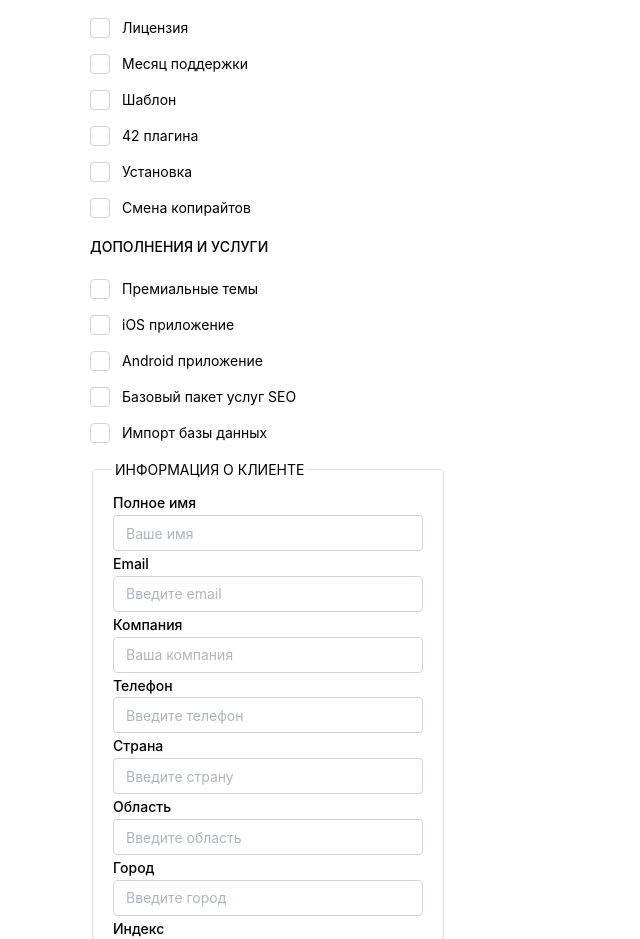
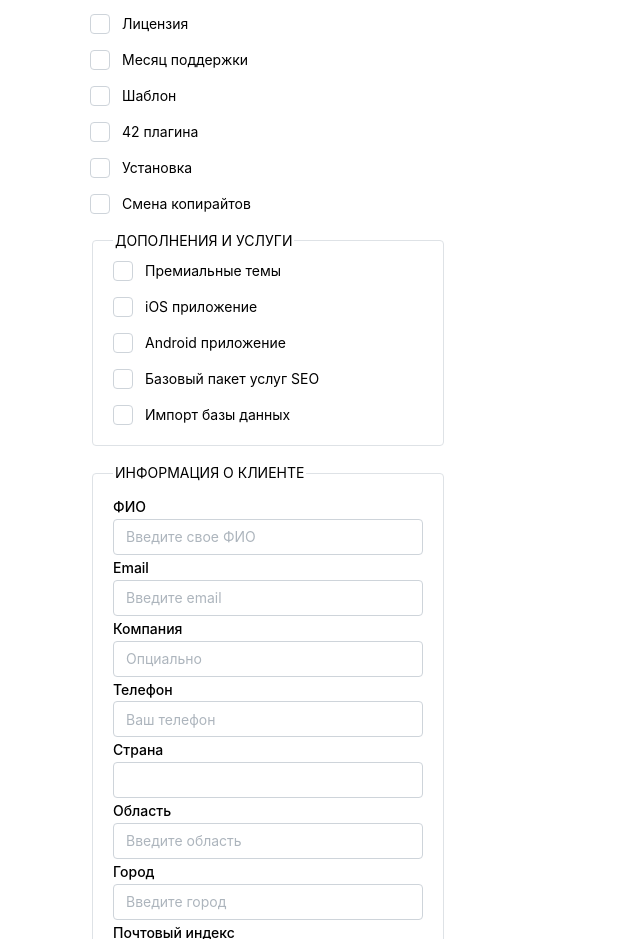
Before and after one commit to ChernyshevaNetology/react-start, a React (Vite) app: page / in a window 1280 px wide. Shown: the part 113-1052 px from the top of the page, without its empty margins (0-640 px from the left). Built offline with nearby package versions, Linux system fonts and the light colour scheme.

Commit message:
Almost full form

```diff
--- a/src/projects/project-3/form-data.js
+++ b/src/projects/project-3/form-data.js
@@ -70,3 +70,26 @@ export const additionalServices = [
     toolTipText: "Dummy Tooltip text to display as popup when clicked",
   },
 ];
+
+export const customerDetails = [
+  {
+    key: "ФИО",
+    name: "Введите свое ФИО",
+  },
+  { key: "Email", name: "Введите email" },
+  { key: "Компания", name: "Опциально" },
+  { key: "Телефон", name: "Ваш телефон" },
+  { key: "Страна" },
+  { key: "Область", name: "Введите область" },
+  { key: "Город", name: "Введите город" },
+  { key: "Почтовый индекс", name: "Опциально" },
+  { key: "Адрес", name: "Опциально" },
+];
+
+export const countrySelect = [
+  { name: "Россия" },
+  { name: "Баларусь" },
+  { name: "Кыргызстан" },
+  { name: "Казакстан" },
+  { name: "Узбекистан" },
+];
--- a/src/projects/project-3/forms/additional-services-form.jsx
+++ b/src/projects/project-3/forms/additional-services-form.jsx
@@ -1,15 +1,13 @@
 import React from "react";
-import { Checkbox, Space, Stack } from "@mantine/core";
+import { Checkbox, Fieldset, Space, Stack } from "@mantine/core";
 import { additionalServices } from "../form-data";
 import { useFlynaxFormContext } from "./flynax-form-context";
 
-// Форма для выбора дополнительных услуг
 export const AdditionalServicesForm = () => {
   const form = useFlynaxFormContext();
   return (
     <div>
-      <Checkbox.Group label="ДОПОЛНЕНИЯ И УСЛУГИ">
-        <Space h="lg" />
+      <Fieldset legend="ДОПОЛНЕНИЯ И УСЛУГИ">
         <Stack>
           {additionalServices.map(({ key, name }, idx) => (
             <Checkbox
@@ -20,7 +18,7 @@ export const AdditionalServicesForm = () => {
             />
           ))}
         </Stack>
-      </Checkbox.Group>
+      </Fieldset>
     </div>
   );
 };
--- /dev/null
+++ b/src/projects/project-3/forms/customer-consent.jsx
@@ -0,0 +1,15 @@
+import React from "react";
+import { Checkbox, Stack } from "@mantine/core";
+import { useFlynaxFormContext } from "./flynax-form-context";
+
+export const CustomerConsentForm = () => {
+  const form = useFlynaxFormContext();
+  return (
+    <div>
+      <Stack>
+        <Checkbox label="Я принимаю условия публичной оферты" />
+        <Checkbox label="Я даю согласие на обработку персональных данных" />
+      </Stack>
+    </div>
+  );
+};
--- a/src/projects/project-3/forms/customer-info-form.jsx
+++ b/src/projects/project-3/forms/customer-info-form.jsx
@@ -1,6 +1,7 @@
 import React from "react";
 import { Fieldset, TextInput } from "@mantine/core";
 import { useFlynaxFormContext } from "./flynax-form-context";
+import { customerDetails } from "../form-data.js";
 
 // Это отдельный компонент со своей отдельной формой с информацией о клиенте (имя, email и т.д.)
 export const CustomerInfoForm = () => {
@@ -8,60 +9,9 @@ export const CustomerInfoForm = () => {
   return (
     <div>
       <Fieldset legend="ИНФОРМАЦИЯ О КЛИЕНТЕ">
-        <TextInput
-          label="Полное имя"
-          placeholder="Ваше имя"
-          key={form.key("name")}
-          {...form.getInputProps("name")}
-        />
-        <TextInput
-          label="Email"
-          placeholder="Введите email"
-          key={form.key("email")}
-          {...form.getInputProps("email")}
-        />
-        <TextInput
-          label="Компания"
-          placeholder="Ваша компания"
-          key={form.key("company")}
-          {...form.getInputProps("company")}
-        />
-        <TextInput
-          label="Телефон"
-          placeholder="Введите телефон"
-          key={form.key("phone")}
-          {...form.getInputProps("phone")}
-        />
-        <TextInput
-          label="Страна"
-          placeholder="Введите страну"
-          key={form.key("country")}
-          {...form.getInputProps("country")}
-        />
-        <TextInput
-          label="Область"
-          placeholder="Введите область"
-          key={form.key("region")}
-          {...form.getInputProps("region")}
-        />
-        <TextInput
-          label="Город"
-          placeholder="Введите город"
-          key={form.key("city")}
-          {...form.getInputProps("city")}
-        />
-        <TextInput
-          label="Индекс"
-          placeholder="Введите индекс"
-          key={form.key("zipCode")}
-          {...form.getInputProps("zipCode")}
-        />
-        <TextInput
-          label="Адрес"
-          placeholder="Введите адрес"
-          key={form.key("address")}
-          {...form.getInputProps("address")}
-        />
+        {customerDetails.map(({ key, name }) => (
+          <TextInput label={key} placeholder={name} />
+        ))}
       </Fieldset>
     </div>
   );
--- a/src/projects/project-3/forms/product-select-form.jsx
+++ b/src/projects/project-3/forms/product-select-form.jsx
@@ -1,15 +1,13 @@
 import React from "react";
 import { useFlynaxFormContext } from "./flynax-form-context";
-import { Checkbox, Select, Stack, Space } from "@mantine/core";
-import { preSelectedProducts } from "../form-data";
-// Отдельный компонет со своей формой, храняший информацию о выбранном продукте скрипта (недвижка, авто и т.д.)
+import { Select } from "@mantine/core";
+
 export const ProductSelectForm = () => {
   const form = useFlynaxFormContext();
   return (
     <div>
       <Select
         label="Продукт"
-        labelPosition="left"
         placeholder="Выберите продукт"
         data={[
           { label: "Доска объявлений", value: "classifieds" },
@@ -22,19 +20,6 @@ export const ProductSelectForm = () => {
         key={form.key("product")}
         {...form.getInputProps("product")}
       />
-      <Space h="lg" />
-      <Checkbox.Group>
-        <Stack>
-          {preSelectedProducts.map(({ key, name }, idx) => (
-            <Checkbox
-              value={key}
-              label={name}
-              key={form.key(`preSelectedProducts.${idx}.${key}`)}
-              {...form.getInputProps(`preSelectedProducts.${idx}.${key}`)}
-            />
-          ))}
-        </Stack>
-      </Checkbox.Group>
     </div>
   );
 };
--- a/src/projects/project-3/pre-selected-products.jsx
+++ b/src/projects/project-3/pre-selected-products.jsx
@@ -1,8 +1,19 @@
 import React from "react";
 import { Checkbox, Stack } from "@mantine/core";
 import { preSelectedProducts } from "./form-data";
+import { useFlynaxFormContext } from "./forms/flynax-form-context";
 
-// Компонент для предвыбранных продуктов
 export const PreselectedProductsForm = () => {
-  return <div></div>;
+  const form = useFlynaxFormContext();
+  return (
+    <div>
+      <Checkbox.Group>
+        <Stack>
+          {preSelectedProducts.map(({ key, name }) => (
+            <Checkbox value={key} label={name} defaultChecked />
+          ))}
+        </Stack>
+      </Checkbox.Group>
+    </div>
+  );
 };
--- a/src/projects/project-3/products-order-page.jsx
+++ b/src/projects/project-3/products-order-page.jsx
@@ -5,20 +5,14 @@ import { CustomerInfoForm } from "./forms/customer-info-form";
 import { OrderInfo } from "./order-info";
 import { ProductSelectForm } from "./forms/product-select-form";
 import { preSelectedProducts } from "./form-data.js";
+import { PreselectedProductsForm } from "./pre-selected-products";
+import { CustomerConsentForm } from "./forms/customer-consent.jsx";
 
 export const ProductsOrderPage = () => {
   const flynaxForm = useFlynaxForm({
     mode: "uncontrolled",
     initialValues: {
       product: "",
-      preSelectedProducts: [
-        { license: true },
-        { support: true },
-        { freeTemplate: true },
-        { freePlugins: true },
-        { installation: true },
-        { brandingRemoval: true },
-      ],
       additionalServices: [
         { premiumTemplates: false },
         { ios: false },
@@ -52,8 +46,10 @@ export const ProductsOrderPage = () => {
             gap="md"
           >
             <ProductSelectForm />
+            <PreselectedProductsForm />
             <AdditionalServicesForm />
             <CustomerInfoForm />
+            <CustomerConsentForm />
           </Stack>
         </Grid.Col>
         <Grid.Col span={4}>{/*<OrderInfo />*/}</Grid.Col>
```
